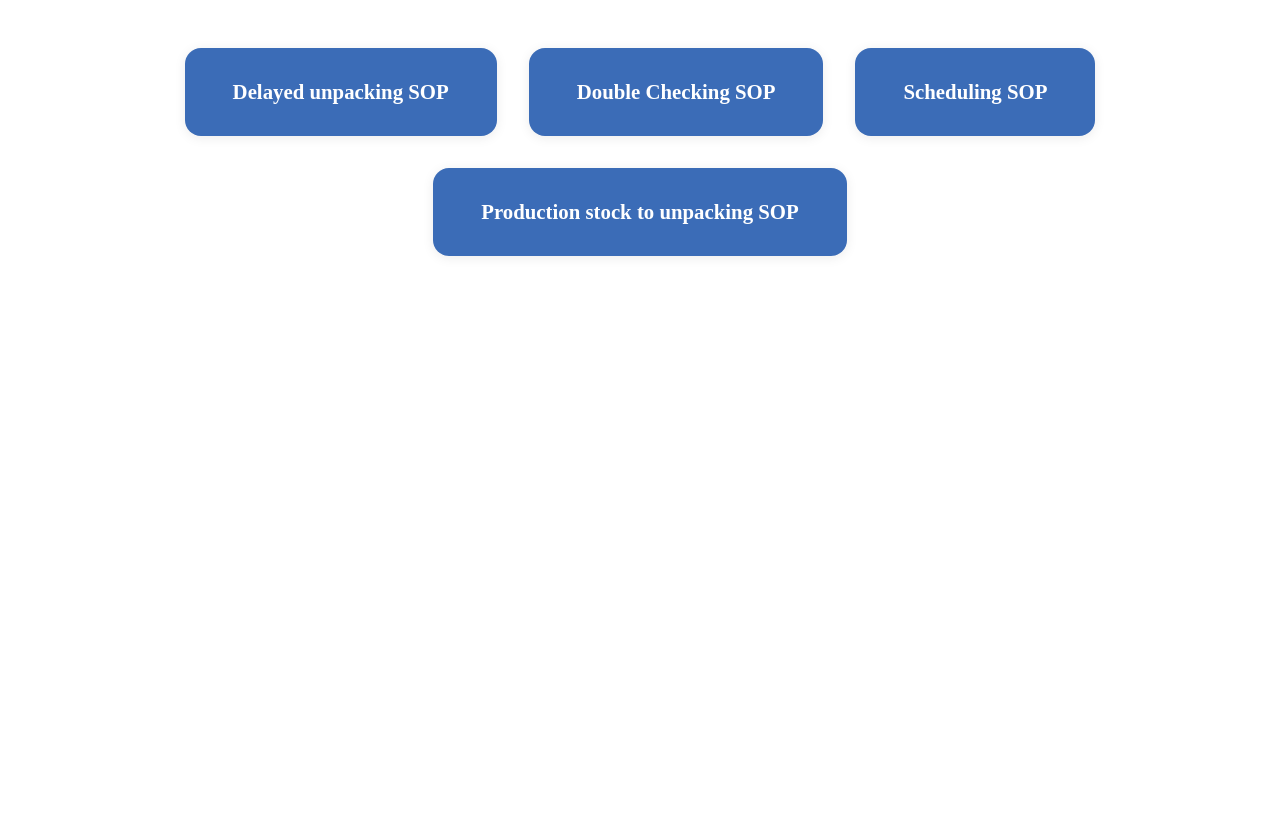
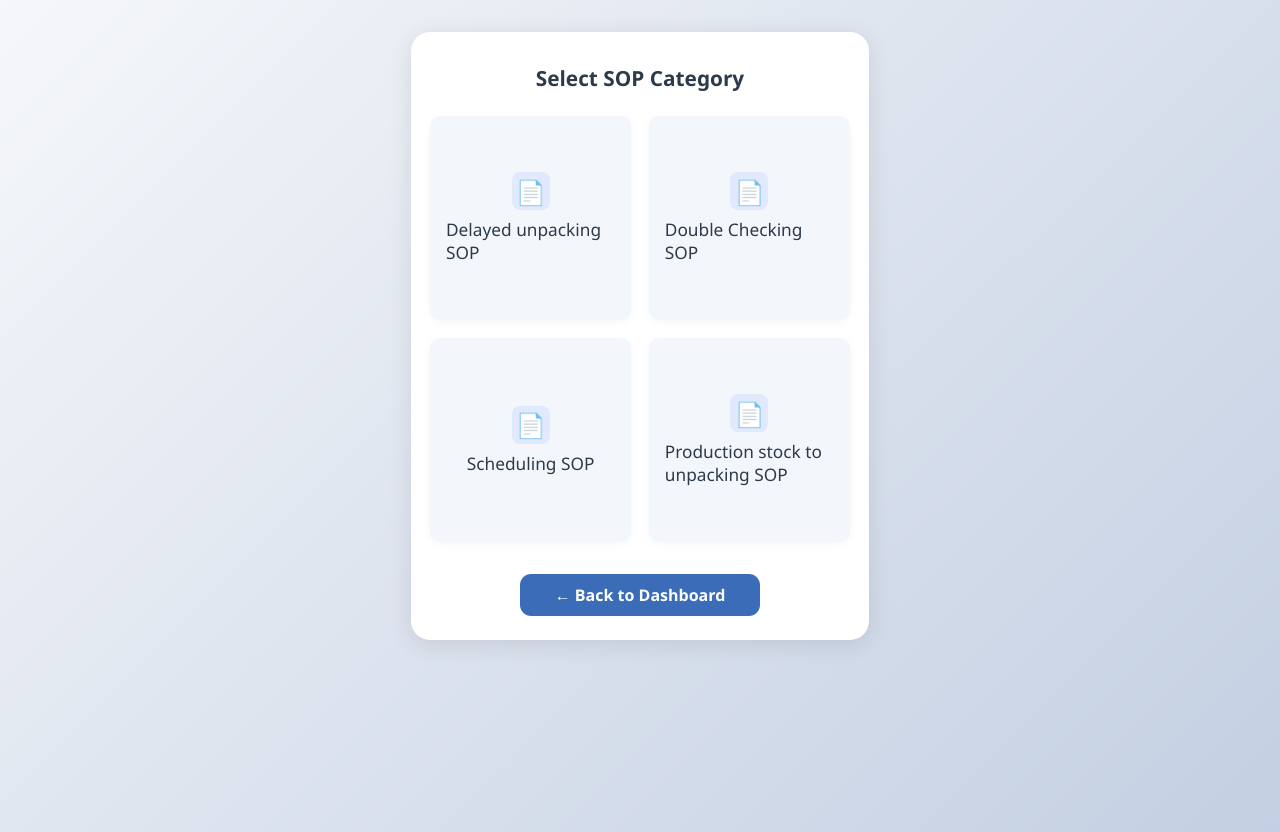
Before and after one commit to thabanghutamo/sop_app, a Flask app: page /sop_tiles in a window 1280 px wide. Before the commit the page ends 256 px from the top, so only its background shows below. Run offline with Flask 3, Linux system fonts and the light colour scheme; the visitor is signed in with stand-in values (Sample User, id 1); data that the repository does not hold is empty; some libraries are stand-ins or nearby versions.

Commit message:
Update sop_tiles.html

```diff
--- a/templates/sop_tiles.html
+++ b/templates/sop_tiles.html
@@ -1,31 +1,94 @@
 <!-- filepath: c:\Users\john\Desktop\projects\barron\sop_app\templates\sop_tiles.html -->
 <!DOCTYPE html>
-<html>
+<html lang="en">
 <head>
     <title>SOP Tiles</title>
+    <meta name="viewport" content="width=device-width, initial-scale=1">
     <style>
-        .tile-grid { display: flex; flex-wrap: wrap; gap: 2rem; justify-content: center; margin-top: 3rem; }
-        .sop-tile {
-            background: #3b6cb7;
-            color: #fff;
-            border-radius: 1rem;
-            padding: 2rem 3rem;
+        body {
+            font-family: 'Segoe UI', Arial, sans-serif;
+            background: linear-gradient(135deg, #f5f7fa 0%, #c3cfe2 100%);
+            margin: 0;
+            padding: 0;
+            min-height: 100vh;
+        }
+        .container {
+            max-width: 420px;
+            margin: 2rem auto;
+            background: #fff;
+            border-radius: 1.2rem;
+            box-shadow: 0 4px 24px rgba(0,0,0,0.10);
+            padding: 2rem 1.2rem 1.5rem 1.2rem;
+        }
+        h2 {
             font-size: 1.3rem;
             font-weight: 600;
-            cursor: pointer;
-            box-shadow: 0 2px 12px rgba(0,0,0,0.08);
+            margin: 0 0 1.5rem 0;
+            color: #2d3a4a;
             text-align: center;
-            transition: background 0.2s;
+        }
+        .card-list {
+            display: grid;
+            grid-template-columns: repeat(auto-fit, minmax(160px, 1fr));
+            gap: 1.1rem;
+            margin-top: 1rem;
+        }
+        .card-link {
+            display: flex;
+            flex-direction: column;
+            justify-content: center;
+            align-items: center;
+            gap: 0.5rem;
+            background: #f3f6fa;
+            border-radius: 0.7rem;
+            padding: 1.1rem 1rem;
             text-decoration: none;
+            color: #2d3a4a;
+            box-shadow: 0 2px 8px rgba(0,0,0,0.04);
+            transition: background 0.18s;
+            aspect-ratio: 1/1;
+            font-size: 1.08rem;
+            font-weight: 500;
         }
-        .sop-tile:hover { background: #2d4a7a; }
+        .card-link:hover {
+            background: #e7eef7;
+        }
+        .card-icon {
+            width: 38px;
+            height: 38px;
+            border-radius: 0.5rem;
+            background: #e1eafc;
+            display: flex;
+            align-items: center;
+            justify-content: center;
+            font-size: 1.5rem;
+            color: #3b6cb7;
+        }
+        @media (max-width: 600px) {
+            .container {
+                margin: 0.5rem;
+                padding: 1.2rem 0.5rem 1rem 0.5rem;
+            }
+            .card-list {
+                grid-template-columns: repeat(2, 1fr);
+            }
+        }
     </style>
 </head>
 <body>
-    <div class="tile-grid">
-        {% for sop in sop_titles %}
-            <a class="sop-tile" href="{{ url_for('view_sops', sop=sop) }}">{{ sop }}</a>
-        {% endfor %}
+    <div class="container">
+        <h2>Select SOP Category</h2>
+        <div class="card-list">
+            {% for sop in sop_titles %}
+                <a class="card-link" href="{{ url_for('view_sops', sop=sop) }}">
+                    <div class="card-icon">📄</div>
+                    {{ sop }}
+                </a>
+            {% endfor %}
+        </div>
+        <a href="{{ url_for('dashboard') }}" style="display:block; margin:2rem auto 0 auto; max-width:220px; text-align:center; padding: 10px; background: #3b6cb7; color: white; text-decoration: none; border-radius:0.7rem; font-weight:600;">
+            ← Back to Dashboard
+        </a>
     </div>
 </body>
 </html>
```
